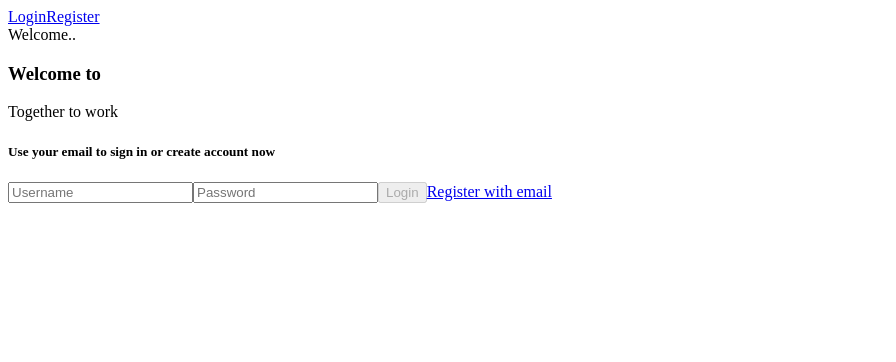
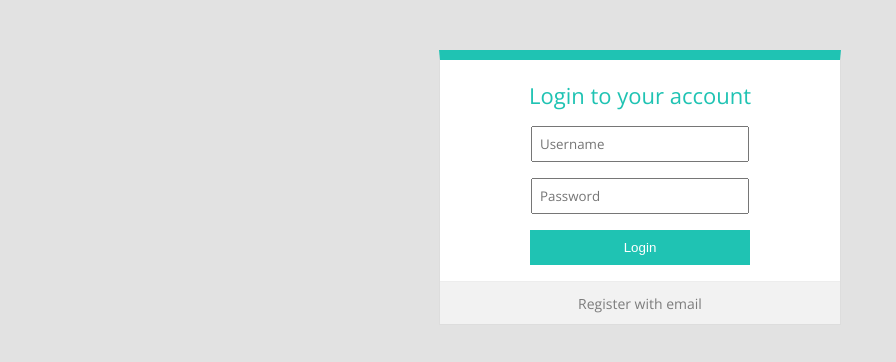
Before and after one commit to TomaszBorczyk/GPS_tracker, an Angular app: page /login in a window 1280 px wide. Shown: the top 362 px of the page, without its empty margins (0-896 px from the left). Built offline with nearby package versions, Linux system fonts and the light colour scheme.

Commit message:
Register And login styles

```diff
--- a/package.json
+++ b/package.json
@@ -15,7 +15,7 @@
   "homepage": "https://github.com/TomaszBorczyk/GPS_tracker#readme",
   "scripts": {
     "ng": "ng",
-    "start": "node server",
+    "start": "nodemon server.js",
     "build": "ng build",
     "test": "ng test",
     "lint": "ng lint",
--- a/src/app/app.component.html
+++ b/src/app/app.component.html
@@ -1,11 +1,2 @@
-<div>
-  <nav>
-    <a routerLink="login">Login</a>
-    <a routerLink="register">Register</a>
-  </nav>
-  Welcome..
-
-  <router-outlet>
-  </router-outlet>
-
-</div>
+<router-outlet>
+</router-outlet>
--- a/src/app/app.component.scss
+++ b/src/app/app.component.scss
@@ -0,0 +1,15 @@
+@import '../consts/colors';
+
+nav {
+    background-color: $color-main-white;
+    position: absolute;
+    left: 0;
+    top: 0;
+    width: 100%;
+    height: 40px;
+
+    a{
+        text-decoration: none;
+
+    }
+}
--- a/src/app/login/login.component.html
+++ b/src/app/login/login.component.html
@@ -1,9 +1,7 @@
 <div class="login-wrapper">
   <form class="login" [formGroup]="loginForm" (ngSubmit)="onSubmit()">
       <label class="title">
-          <h3 class="welcome">Welcome to</h3>
-          Together to work
-          <h5 class="hint">Use your email to sign in or create account now</h5>
+          Login to your account
       </label>
       <div class="login-group">
           <input class="username" type="text" id="username" placeholder="Username" formControlName="username">
@@ -12,7 +10,9 @@
               Invalid user name or password
           </div>
           <button type="submit" [disabled]="!loginForm.valid" class="btn btn-primary">Login</button>
-          <a routerLink="/register" class="signup">Register with email</a>
+          <span>
+              <a routerLink="/register" class="signup">Register with email</a>
+          </span>
       </div>
   </form>
 </div>
--- a/src/app/login/login.component.scss
+++ b/src/app/login/login.component.scss
@@ -0,0 +1,61 @@
+@import '../../consts/colors';
+
+.login-wrapper{
+    text-align: center;
+    display: flex;
+
+}
+
+form{
+    border-top: $color-main-blue solid 10px;
+    margin: 0 auto;
+    width: 400px;
+    background: $color-main-white;
+    padding-top: 20px;
+    // -webkit-box-shadow: 0px 17px 105px -3px rgba(0,0,0,0.18);
+    // -moz-box-shadow: 0px 17px 105px -3px rgba(0,0,0,0.18);
+    // box-shadow: 0px 17px 105px -3px rgba(0,0,0,0.18);
+    border-left: 1px solid $color-light-gray-3;
+    border-right: 1px solid $color-light-gray-3;
+    border-bottom: 1px solid $color-light-gray-3;
+
+    .title{
+        color: $color-main-blue;
+        font-weight: 500;
+        font-size: 22px;
+    }
+
+    .login-group{
+        text-align: center;
+        display: flex;
+        flex-direction: column;
+        align-items: center;
+        input{
+            margin-top: 16px;
+            overflow: hidden;
+            padding: 7px;
+            width: 200px;
+        }
+        button{
+            background-color: $color-main-blue;
+            border: none;
+            color: $color-main-white;
+            margin-top: 16px;
+            padding: 10px 7px 10px 7px;
+            width: 220px;
+        }
+    }
+
+    span{
+        width: 100%;
+        margin-top: 16px;
+        background-color: $color-light-gray-1;
+        padding: 10px 0px 10px 0px;
+        border-top: 1px solid $color-light-gray-2;
+        a{
+            text-decoration: none;
+            color: $color-dark-gray-2;
+            font-size: 14px;
+        }
+    }
+}
--- a/src/app/register/register.component.html
+++ b/src/app/register/register.component.html
@@ -1,52 +1,29 @@
 <form class="form" [formGroup]="registerForm" (ngSubmit)="onSubmit()">
-  <section class="form-block">
-
-    <label>Register</label>
+    <label class="title">Register</label>
     <div class="form-group">
-        <label for="email">Email:</label>
-        <label for="email"
-            aria-haspopup="true"
-            role="tooltip"
-            class="tooltip tooltip-validation tooltip-sm"
-            [class.invalid]="formErrors.email">
-            <input id="email" type="text"
-                formControlName="email">
-            <span class="tooltip-content">
-                {{ formErrors.email }}
-            </span>
+        <label for="email" aria-haspopup="true" role="tooltip" class="tooltip tooltip-validation tooltip-sm" [class.invalid]="formErrors.email">
+            <input id="email" type="text" placeholder="Email" formControlName="email">
+            <span class="tooltip-content"> {{ formErrors.email }} </span>
         </label>
     </div>
 
     <div class="form-group">
-        <label for="password">Password:</label>
-        <label for="password"
-            aria-haspopup="true"
-            role="tooltip"
-            class="tooltip tooltip-validation tooltip-sm"
-            [class.invalid]="formErrors.password">
-            <input id="password" type="password"
-                formControlName="password">
-            <span class="tooltip-content">
-                {{ formErrors.password }}
-            </span>
+        <label for="password" aria-haspopup="true" role="tooltip" class="tooltip tooltip-validation tooltip-sm" [class.invalid]="formErrors.password">
+            <input id="password" type="password" placeholder="Password" formControlName="password">
+            <span class="tooltip-content"> {{ formErrors.password }} </span>
         </label>
     </div>
 
     <div class="form-group">
-        <label for="rePassword">Repeat password:</label>
-        <label for="rePassword"
-            aria-haspopup="true"
-            role="tooltip"
-            class="tooltip tooltip-validation tooltip-sm"
-            [class.invalid]="formErrors.rePassword">
-            <input id="password" type="password"
-                formControlName="rePassword">
-            <span class="tooltip-content">
-                {{ formErrors.rePassword }}
-            </span>
+        <label for="rePassword" aria-haspopup="true" role="tooltip" class="tooltip tooltip-validation tooltip-sm" [class.invalid]="formErrors.rePassword">
+            <input id="password" type="password" placeholder="Repeat password" formControlName="rePassword">
+            <span class="tooltip-content"> {{ formErrors.rePassword }} </span>
         </label>
     </div>
 
     <button class="btn btn-primary" [disabled]="!registerForm.valid" type="submit" id="register-button">Register</button>
-  </section>
+    <span class="bottom-link">
+        <a routerLink="/login" class="signup">Already have an accout? Login</a>
+    </span>
+
 </form>
--- a/src/app/register/register.component.scss
+++ b/src/app/register/register.component.scss
@@ -0,0 +1,73 @@
+@import '../../consts/colors';
+
+.login-wrapper{
+    text-align: center;
+    display: flex;
+
+}
+
+form{
+    border-top: $color-main-blue solid 10px;
+    margin: 0 auto;
+    width: auto;
+    max-width: 400px;
+    background: $color-main-white;
+    padding-top: 20px;
+    display: flex;
+    align-items: center;
+    flex-direction: column;
+    // -webkit-box-shadow: 0px 17px 105px -3px rgba(0,0,0,0.18);
+    // -moz-box-shadow: 0px 17px 105px -3px rgba(0,0,0,0.18);
+    // box-shadow: 0px 17px 105px -3px rgba(0,0,0,0.18);
+    border-left: 1px solid $color-light-gray-3;
+    border-right: 1px solid $color-light-gray-3;
+    border-bottom: 1px solid $color-light-gray-3;
+
+    .title{
+        color: $color-main-blue;
+        font-weight: 500;
+        font-size: 22px;
+    }
+
+    input{
+        margin-top: 16px;
+        overflow: hidden;
+        padding: 7px;
+        width: 200px;
+    }
+
+    button{
+        background-color: $color-main-blue;
+        border: none;
+        color: $color-main-white;
+        margin-top: 16px;
+        padding: 10px 7px 10px 7px;
+        width: 220px;
+    }
+}
+.form-group{
+    label{
+        display: flex;
+        flex-direction: column;
+        align-items: center;
+    }
+}
+
+.tooltip-content {
+    font-size: 12px;
+    color: #ff5421;
+}
+
+.bottom-link{
+    width: 100%;
+    margin-top: 16px;
+    background-color: $color-light-gray-1;
+    padding: 10px 0px 10px 0px;
+    border-top: 1px solid $color-light-gray-2;
+    text-align: center;
+    a{
+        text-decoration: none;
+        color: $color-dark-gray-2;
+        font-size: 14px;
+    }
+}
--- a/src/app/register/register.component.ts
+++ b/src/app/register/register.component.ts
@@ -62,18 +62,18 @@ export class RegisterComponent implements OnInit {
   buildForm(): void {
   this.registerForm = this.fb.group({
     // 'email': [this.user.email, [
-    'email': ['mike@a.com', [
+    'email': [, [
         Validators.required,
         Validators.email,
       ]
     ],
     // 'password': [this.user.password, [
-    'password': ['pass123', [
+    'password': [, [
         Validators.required,
         Validators.minLength(5)
       ]
     ],
-    'rePassword': ['pass123', [
+    'rePassword': [, [
       Validators.required,
       ]
     ]
--- /dev/null
+++ b/src/consts/colors.scss
@@ -0,0 +1,10 @@
+$color-main-blue: #1fc3b3;
+$color-main-gray: #e2e2e2;
+$color-main-white: #fff;
+
+
+$color-light-gray-1: #f2f2f2;
+$color-light-gray-2: #ededed;
+$color-light-gray-3: #dddddd;
+$color-dark-gray-1: #b7b7b7;
+$color-dark-gray-2: #7c7c7c;
--- a/src/styles.scss
+++ b/src/styles.scss
@@ -0,0 +1,14 @@
+@import url('https://fonts.googleapis.com/css?family=Open+Sans');
+@import 'consts/colors';
+html{
+    font-family: 'Open Sans', sans-serif;
+}
+
+body{
+    background-color: $color-main-gray;
+    margin-top: 50px;
+}
+
+input{
+    font-family: 'Open Sans', sans-serif;
+}
```
